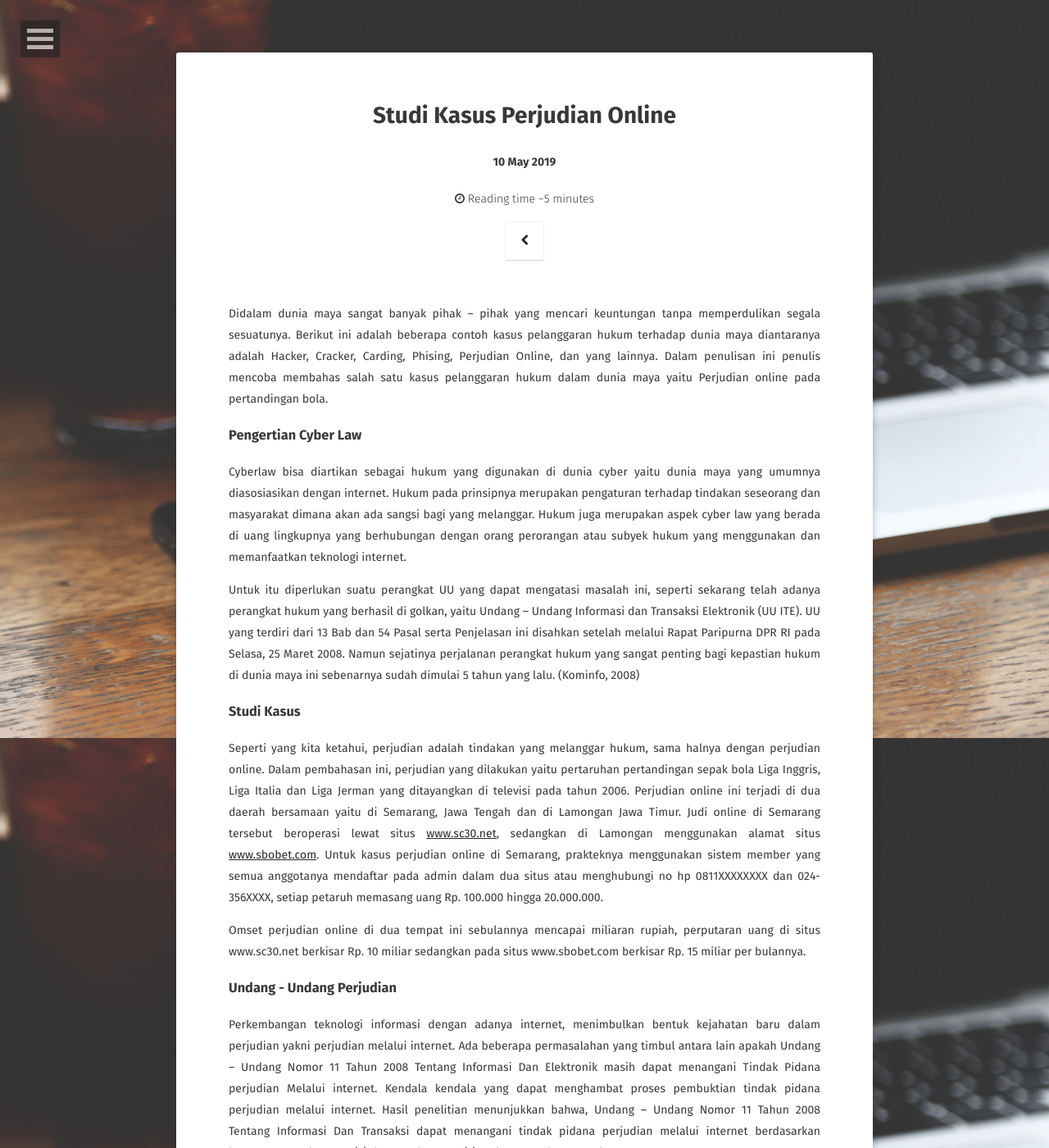
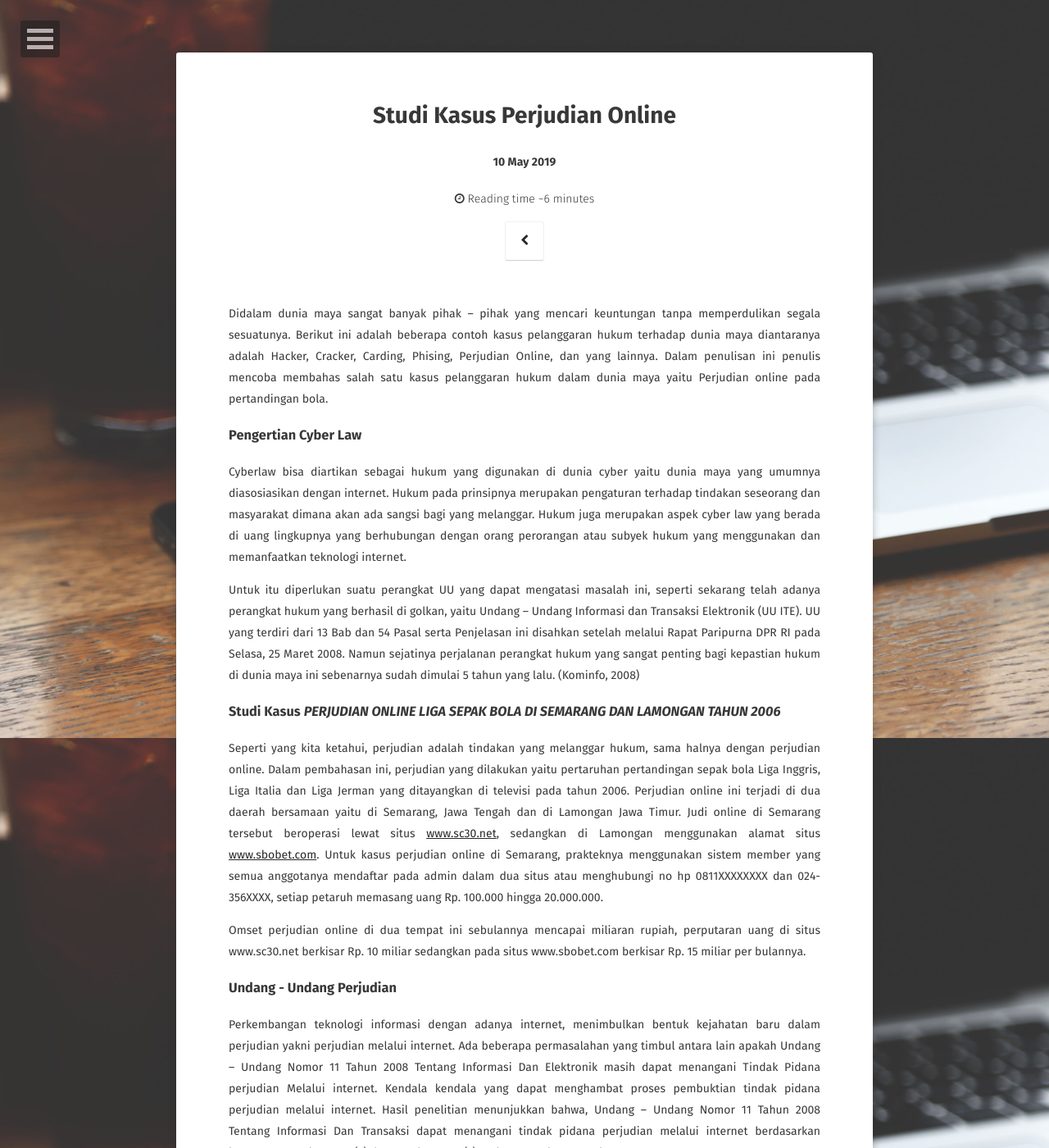
Before and after one commit to azharlihan/eptik-ubsi, a Jekyll site: the page built from _posts/2019-05-10-studi-kasus-perjudian-online.md, in a window 1280 px wide and 1400 px high. Shown: the whole window at 82% size. Built offline with Jekyll 4.4.1, drawn with Linux system fonts in a browser that asks for light colours; some web fonts are replaced; our own code applies the rules of GitHub Pages for plain Markdown files; comment, search, counter and statistics services are not loaded.

Commit message:
Update 2019-05-10-studi-kasus-perjudian-online.md

```diff
--- a/_posts/2019-05-10-studi-kasus-perjudian-online.md
+++ b/_posts/2019-05-10-studi-kasus-perjudian-online.md
@@ -9,7 +9,7 @@ Cyberlaw bisa diartikan sebagai hukum yang digunakan di dunia cyber yaitu dunia
 
 Untuk itu diperlukan suatu perangkat UU yang dapat mengatasi masalah ini, seperti sekarang telah adanya perangkat hukum yang berhasil di golkan, yaitu Undang – Undang Informasi dan Transaksi Elektronik (UU ITE). UU yang terdiri dari 13 Bab dan 54 Pasal serta Penjelasan ini disahkan setelah melalui Rapat Paripurna DPR RI pada Selasa, 25 Maret 2008. Namun sejatinya perjalanan perangkat hukum yang sangat penting bagi kepastian hukum di dunia maya ini sebenarnya sudah dimulai 5 tahun yang lalu. (Kominfo, 2008)
 
-### Studi Kasus
+### Studi Kasus _PERJUDIAN ONLINE LIGA SEPAK BOLA DI SEMARANG DAN LAMONGAN TAHUN 2006_
 
 Seperti yang kita ketahui, perjudian adalah tindakan yang melanggar hukum, sama halnya dengan perjudian online. Dalam pembahasan ini, perjudian yang dilakukan yaitu pertaruhan pertandingan sepak bola Liga Inggris, Liga Italia dan Liga Jerman yang ditayangkan di televisi pada tahun 2006. Perjudian online ini terjadi di dua daerah bersamaan yaitu di Semarang, Jawa Tengah dan di Lamongan Jawa Timur. Judi online di Semarang tersebut beroperasi lewat situs [www.sc30.net](www.sc30.net), sedangkan di Lamongan menggunakan alamat situs [www.sbobet.com](www.sbobet.com). Untuk kasus perjudian online di Semarang, prakteknya menggunakan sistem member yang semua anggotanya mendaftar pada admin dalam dua situs atau menghubungi no hp 0811XXXXXXXX dan 024-356XXXX, setiap petaruh memasang uang Rp. 100.000 hingga 20.000.000.
 
```
